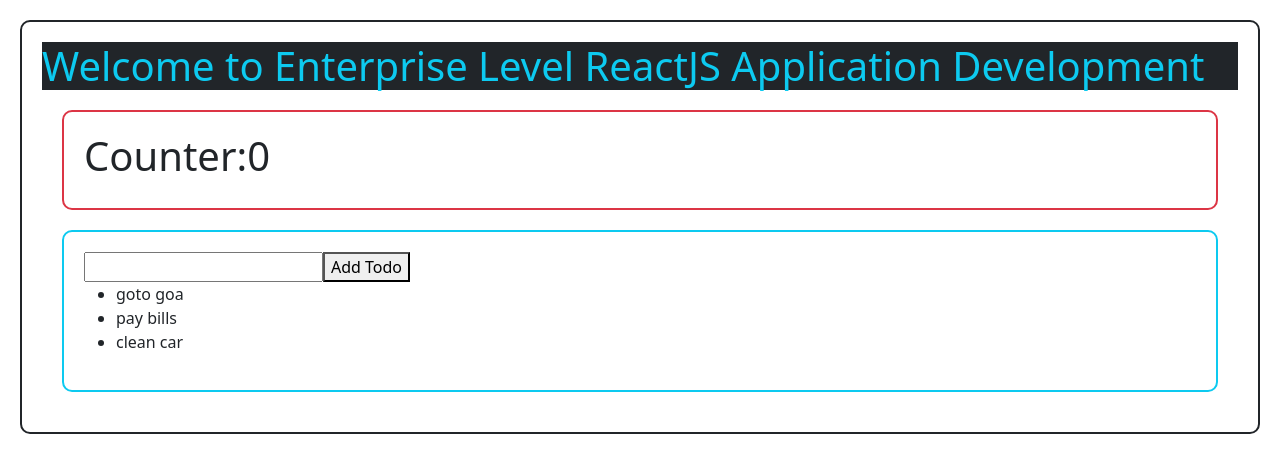
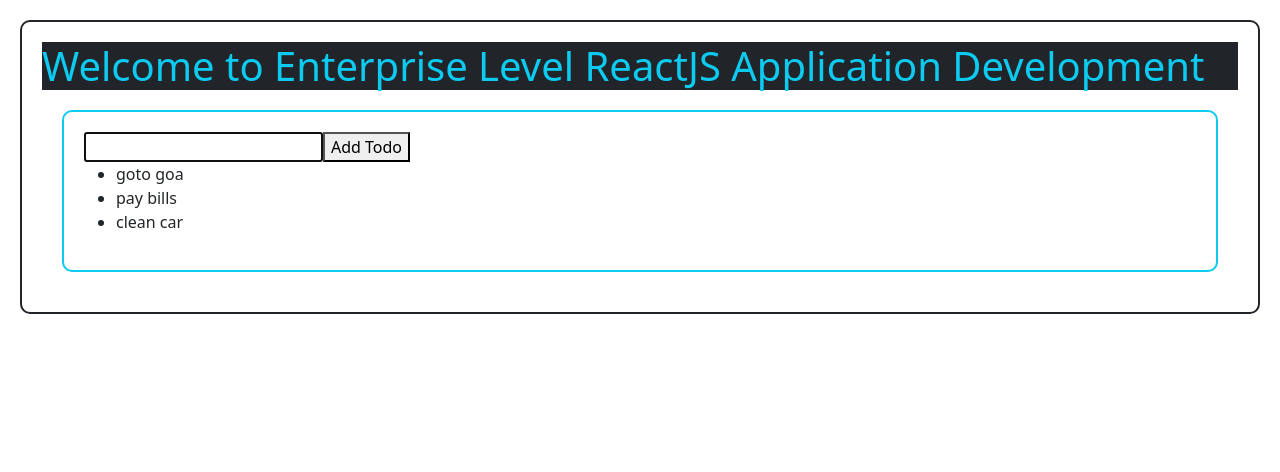
Before and after one commit to edupoly/twb1reactapp, a React (Vite) app: page / in a window 1280 px wide. Shown: the top 472 px of the page. Built offline with nearby package versions, Linux system fonts and the light colour scheme.

Commit message:
useEffect

```diff
--- a/src/App.jsx
+++ b/src/App.jsx
@@ -1,4 +1,3 @@
-import Counter from "./Counter";
 import Todolist from "./Todolist";
 function App() {
   return (
@@ -6,7 +5,6 @@
       <h1 className="bg-dark text-info">
         Welcome to Enterprise Level ReactJS Application Development
       </h1>
-      <Counter></Counter>
       <Todolist></Todolist>
     </div>
   );
--- a/src/Counter.jsx
+++ /dev/null
@@ -1,10 +0,0 @@
-import React from "react";
-function Counter() {
-  const [count, setCount] = React.useState(0);
-  return (
-    <div className="mybox border-danger">
-      <h1>Counter:{count}</h1>
-    </div>
-  );
-}
-export default Counter;
--- a/src/Todolist.jsx
+++ b/src/Todolist.jsx
@@ -1,4 +1,4 @@
-import React from "react";
+import React, { useEffect } from "react";
 
 function Todolist() {
   const [todos, setTodos] = React.useState([
@@ -6,10 +6,12 @@
     "pay bills",
     "clean car",
   ]);
-
+  useEffect(() => {
+    document.getElementById("d1").focus();
+  }, []);
   return (
     <div className="mybox border-info">
-      <input type="text" />
+      <input type="text" id="d1" />
       <button>Add Todo</button>
       <ul>
         {todos.map((t) => {
```
